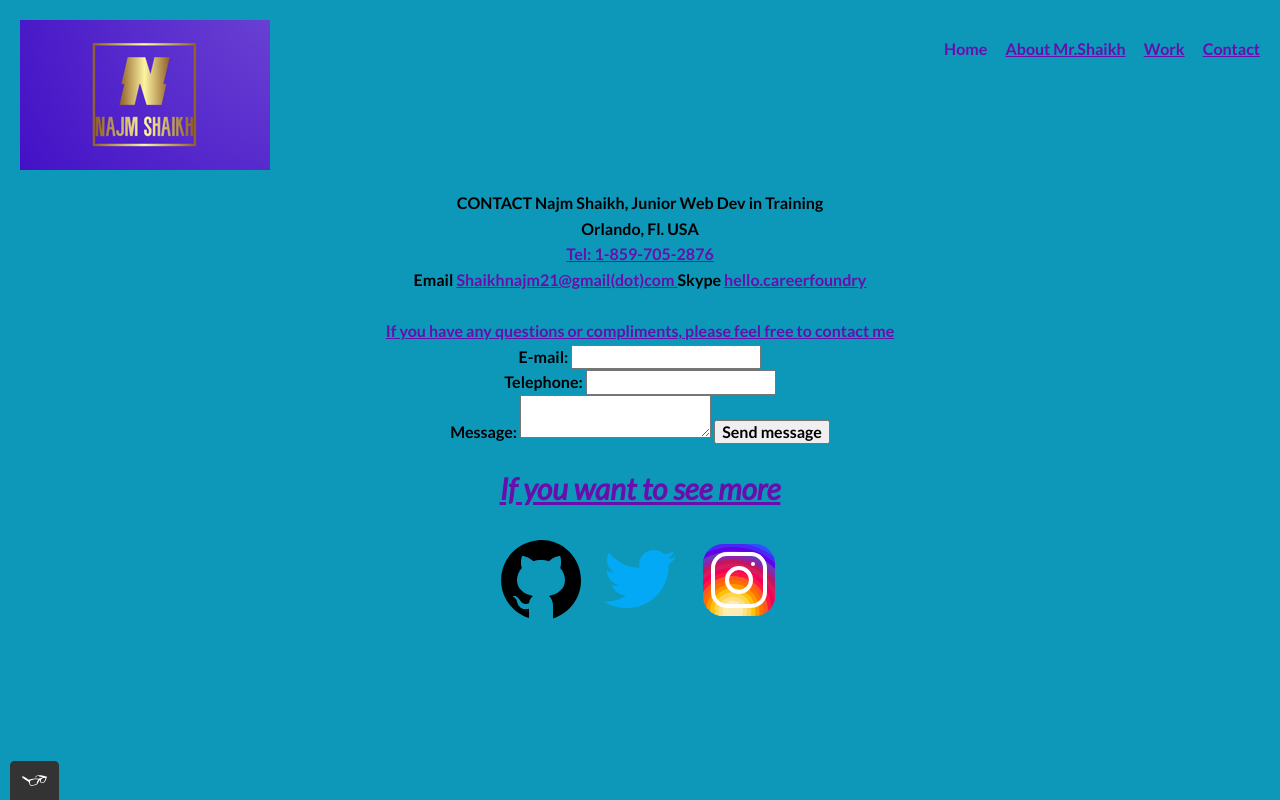
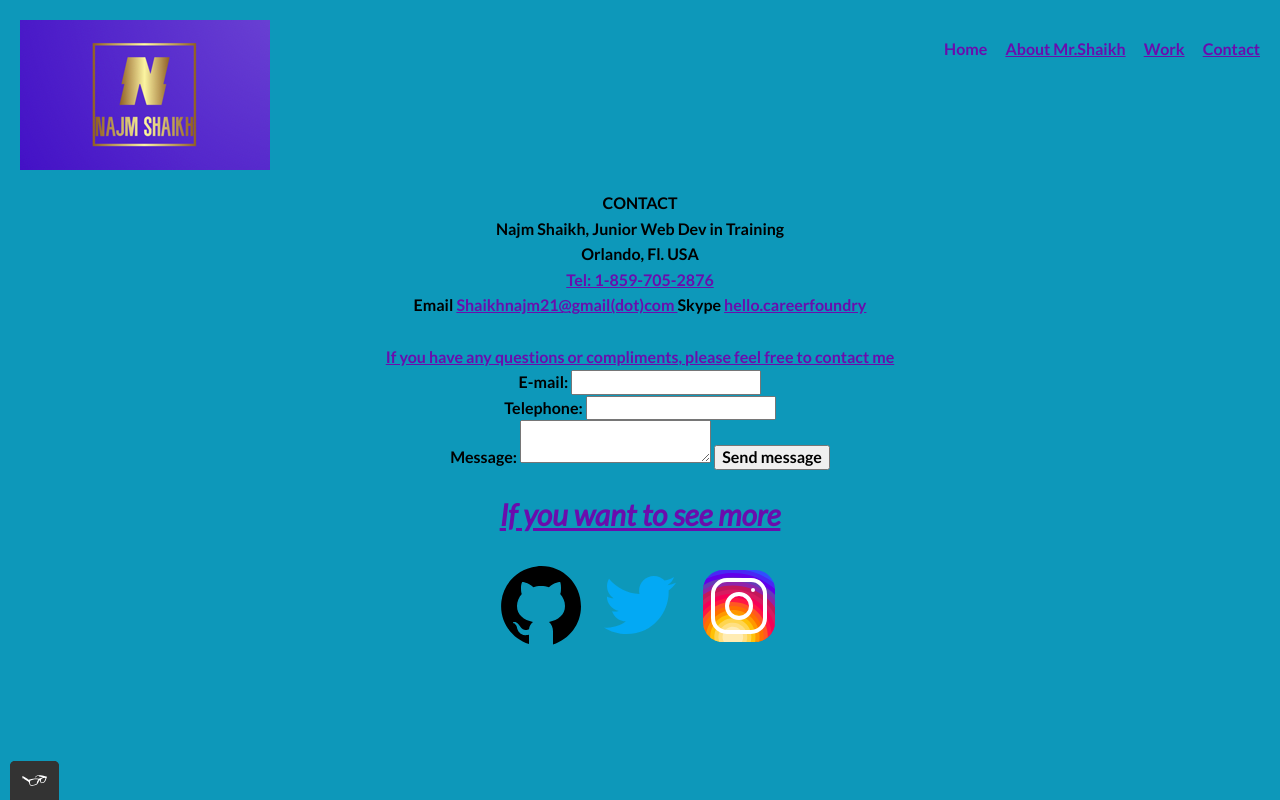
Before and after one commit to Shaikhnbake/portfolio-website, a plain HTML site: page contact.html in a window 1280 px wide. Drawn offline with Linux system fonts and the light colour scheme.

Commit message:
Added a style change
added a <br> to create a Contact headline.

```diff
--- a/contact.html
+++ b/contact.html
@@ -34,7 +34,7 @@
 	  </header>
 
  <main class="main-contact">
-	<b>CONTACT</b>
+	<b>CONTACT</b> <br>
 		Najm Shaikh, Junior Web Dev in Training <br>
 		Orlando, Fl. USA <br>
 		<a href="tel:+18597052876"> Tel: 1-859-705-2876 </a> <br>
```
